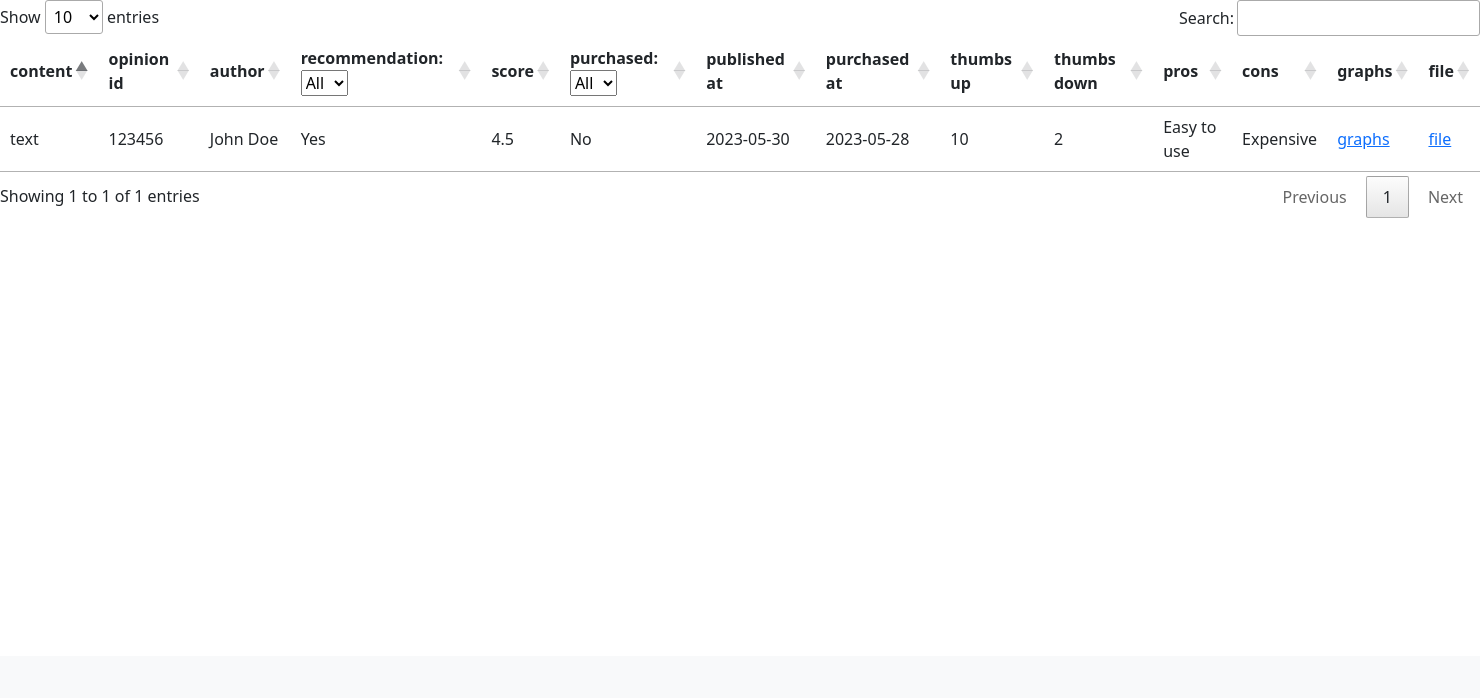
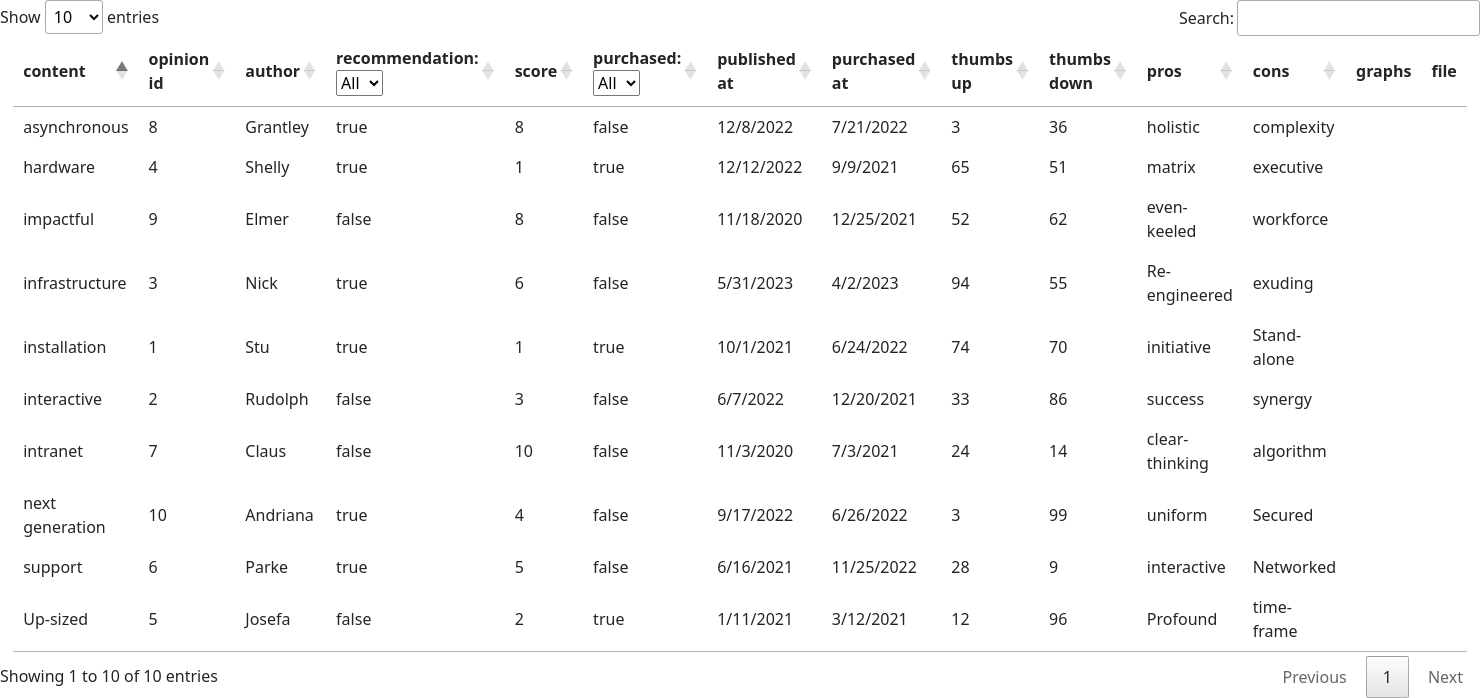
Before and after one commit to PBur27/ceneowebscraper2, a Python web app: template app/templates/product.html in a window 1480 px wide. Shown: the part 144-842 px from the top of the page. Before the commit the page ends 362 px from the top, so only its background shows below. Run offline with Jinja, Linux system fonts and the light colour scheme; the template is opened without the code that fills it, so the values that code supplies are empty; some libraries are stand-ins or nearby versions.

Commit message:
07.06 PB

```diff
--- /dev/null
+++ b/app/templates/MOCK_DATA.json
@@ -0,0 +1,10 @@
+[{"content":"installation","id":1,"first_name":"Stu","recommendation":true,"score":1,"purchased":true,"purchased at":"10/1/2021","published at":"6/24/2022","thumbs up":74,"thumbs down":70,"pros":"initiative","cons":"Stand-alone"},
+{"content":"interactive","id":2,"first_name":"Rudolph","recommendation":false,"score":3,"purchased":false,"purchased at":"6/7/2022","published at":"12/20/2021","thumbs up":33,"thumbs down":86,"pros":"success","cons":"synergy"},
+{"content":"infrastructure","id":3,"first_name":"Nick","recommendation":true,"score":6,"purchased":false,"purchased at":"5/31/2023","published at":"4/2/2023","thumbs up":94,"thumbs down":55,"pros":"Re-engineered","cons":"exuding"},
+{"content":"hardware","id":4,"first_name":"Shelly","recommendation":true,"score":1,"purchased":true,"purchased at":"12/12/2022","published at":"9/9/2021","thumbs up":65,"thumbs down":51,"pros":"matrix","cons":"executive"},
+{"content":"Up-sized","id":5,"first_name":"Josefa","recommendation":false,"score":2,"purchased":true,"purchased at":"1/11/2021","published at":"3/12/2021","thumbs up":12,"thumbs down":96,"pros":"Profound","cons":"time-frame"},
+{"content":"support","id":6,"first_name":"Parke","recommendation":true,"score":5,"purchased":false,"purchased at":"6/16/2021","published at":"11/25/2022","thumbs up":28,"thumbs down":9,"pros":"interactive","cons":"Networked"},
+{"content":"intranet","id":7,"first_name":"Claus","recommendation":false,"score":10,"purchased":false,"purchased at":"11/3/2020","published at":"7/3/2021","thumbs up":24,"thumbs down":14,"pros":"clear-thinking","cons":"algorithm"},
+{"content":"asynchronous","id":8,"first_name":"Grantley","recommendation":true,"score":8,"purchased":false,"purchased at":"12/8/2022","published at":"7/21/2022","thumbs up":3,"thumbs down":36,"pros":"holistic","cons":"complexity"},
+{"content":"impactful","id":9,"first_name":"Elmer","recommendation":false,"score":8,"purchased":false,"purchased at":"11/18/2020","published at":"12/25/2021","thumbs up":52,"thumbs down":62,"pros":"even-keeled","cons":"workforce"},
+{"content":"next generation","id":10,"first_name":"Andriana","recommendation":true,"score":4,"purchased":false,"purchased at":"9/17/2022","published at":"6/26/2022","thumbs up":3,"thumbs down":99,"pros":"uniform","cons":"Secured"}]
--- a/app/templates/product.html
+++ b/app/templates/product.html
@@ -56,36 +56,44 @@
       </tr>
     </thead>
     <tbody>
-      <tr>
-        <td>text</td>
-        <td>123456</td>
-        <td>John Doe</td>
-        <td>Yes</td>
-        <td>4.5</td>
-        <td>No</td>
-        <td>2023-05-30</td>
-        <td>2023-05-28</td>
-        <td>10</td>
-        <td>2</td>
-        <td>Easy to use</td>
-        <td>Expensive</td>
-        <td>
-          <a href="graphs.html">graphs</a>
-        </td>
-        <td>
-          <a href="file.txt">file</a>
-        </td>
-      </tr>
+
     </tbody>
   </table>
 
   <script>
-    $(document).ready(function () {
-  var table = $("#myTable").DataTable({
+
+    $.ajax({
+      url: 'MOCK_DATA.json',
+      dataType: 'json',
+      success: function (data) {
+        // Code to generate the table using the retrieved JSON data
+        $('#myTable').DataTable({
           "paging": true,
           "ordering": true,
-    "searching": true
+          "searching": true,
+          data: data,
+          columns: [
+            { data: 'content'},
+            { data: 'id' },
+            { data: 'first_name' },
+            { data: 'recommendation' },
+            { data: 'score' },
+            { data: 'purchased' },
+            { data: 'purchased at'},
+            { data: 'published at' },
+            { data: 'thumbs up' },
+            { data: 'thumbs down' },
+            { data: 'pros' },
+            { data: 'cons' },
+
+          ]
         });
+      },
+      error: function (error) {
+        console.error('Error loading JSON data:', error);
+      }
+    });
+
 
     $("#myTable thead th").each(function () {
       var title = $(this).text();
@@ -99,7 +107,6 @@
       var selectedValue = $(this).val();
       table.column(columnIndex).search(selectedValue).draw();
     });
-});
 
   </script>
 
```
Also changed, not shown: app/routes.py (+11 -2 lines), app/templates/base.html (added, +33 -0 lines), app/templates/index.html (+7 -2 lines), app/templates/product_list.html (+6 -6 lines). Lines whose indentation alone changed are shown as unchanged.
